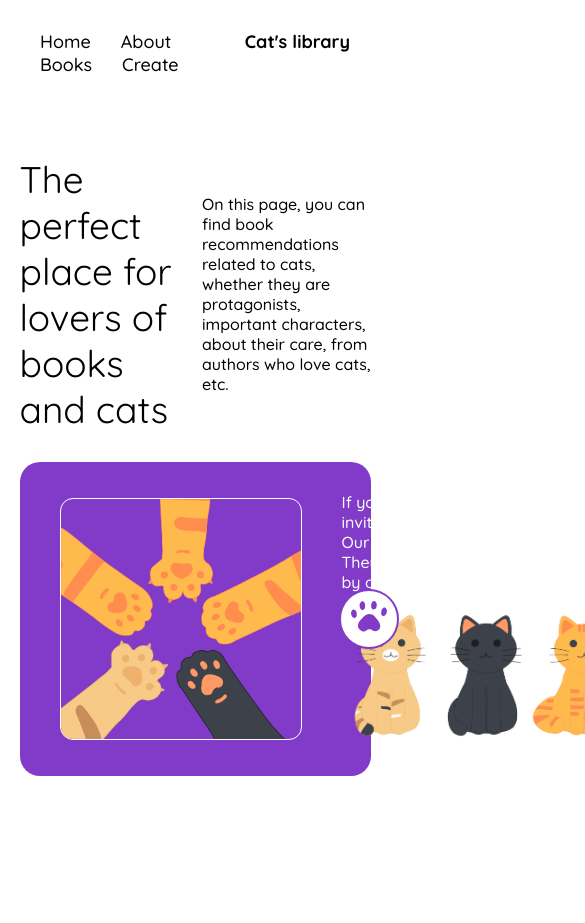
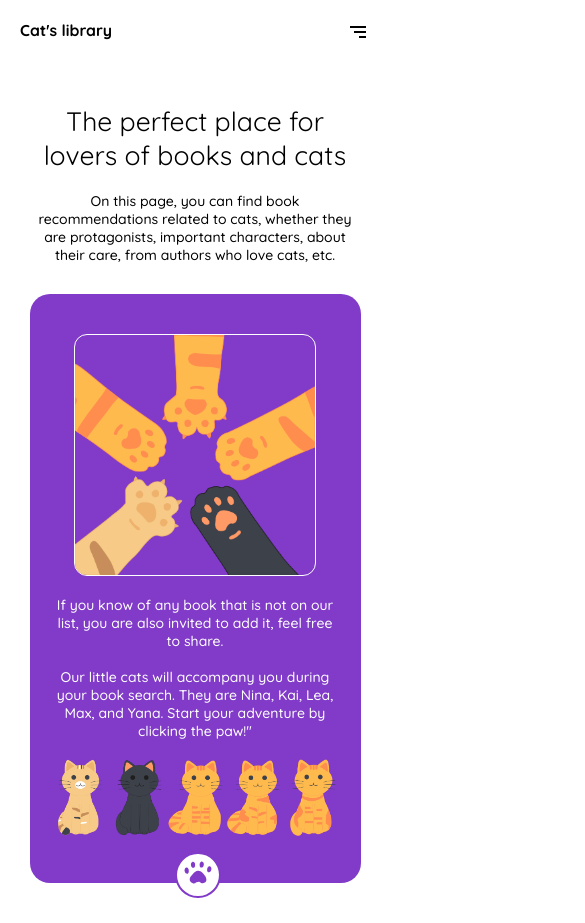
Before and after one commit to FatimaGR/Cat-s-library, a React (Vite) app: page /about in a window 390 px wide. Shown: the top 923 px of the page, 585 px wide, since content can reach past the window. Before the commit the page ends 844 px from the top, so only its background shows below. Built offline with nearby package versions, Linux system fonts and the light colour scheme.

Commit message:
Added navbar, home and about responsive styles

```diff
--- a/src/components/Navbar.jsx
+++ b/src/components/Navbar.jsx
@@ -1,15 +1,30 @@
-import { Link } from "react-router-dom";
+import { Link } from "react-router-dom"
+import icon from "../assets/bx-menu-alt-right.svg"
 import "../styles/Navbar.css"
+import { useState } from "react"
 
 function Navbar(){
+  const [menuToggle, setMenuToggle] = useState(false)
+
+  function handleMenuToggle(){
+    setMenuToggle(!menuToggle)
+  }
+
   return(
     <nav className="third-container">
-      <ul>
+      <ul className="big-menu">
         <li><Link to="/">Home</Link></li>
         <li><Link to="/about">About</Link></li>
       </ul>
       <p className="logo">Cat's library</p>
-      <ul>
+      <ul className="big-menu">
+        <li><Link to="/books">Books</Link></li>
+        <li><Link to="/create">Create</Link></li>
+      </ul>
+      <img src={icon} alt="menu" className="menu" onClick={handleMenuToggle}/>
+      <ul className={menuToggle ? "small-menu" : "none"}>
+        <li><Link to="/">Home</Link></li>
+        <li><Link to="/about">About</Link></li>
         <li><Link to="/books">Books</Link></li>
         <li><Link to="/create">Create</Link></li>
       </ul>
--- a/src/index.css
+++ b/src/index.css
@@ -11,7 +11,7 @@ body{
 }
 /* titles */
 h1{
-  font-size: 37px;
+  font-size: 2.313em;
   font-weight: 400;
 }
 label{
@@ -61,3 +61,12 @@ button{
 .width-100{
   width: 100%;
 }
+/* responsive */
+@media(max-width: 400px){
+  body{
+    font-size: 14px;
+  }
+  h1{
+    font-size: 1.9em;
+  }
+}
--- a/src/pages/About.jsx
+++ b/src/pages/About.jsx
@@ -18,7 +18,7 @@ function About(){
         <div className="information">
           <img src={paws} alt="paws" className="paws"/>
           <div className="cats-presentation">
-            <p>If you know of any book that is not on our list, you are also invited to add it, feel free to share. <br />
+            <p>If you know of any book that is not on our list, you are also invited to add it, feel free to share. <br /><br />
 Our little cats will accompany you during your book search. They are Nina, Kai, Lea, Max, and Yana. Start your adventure by clicking the paw!"</p>
             <ul>
               <li><img src={nina} alt="nina"/></li>
--- a/src/styles/About.css
+++ b/src/styles/About.css
@@ -4,6 +4,7 @@
   padding: 50px;
   width: 980px;
   max-width: 90%;
+  box-sizing: border-box;
 }
 .about .third-container h1,
 .about .third-container p{
@@ -11,6 +12,7 @@
 }
 .about .third-container{
   align-items: center;
+  box-sizing: border-box;
 }
 .about .information{
   display: flex;
@@ -27,7 +29,7 @@
 }
 .about .paws{
   height: fit-content;
-  width: 240px;
+  max-width: 240px;
   border: 1px solid #fff;
   border-radius: 13px;
 }
@@ -37,6 +39,7 @@
   height: 100%;
   justify-content: space-around;
   gap: 15px;
+  box-sizing: border-box;
 }
 .about .cats-presentation ul{
   display: flex;
@@ -44,7 +47,7 @@
   width: 100%;
 }
 .about .cats-presentation ul img{
-  height: 135px;
+  width: 100%;
 }
 .paw-button{
   position: absolute;
@@ -58,3 +61,54 @@
   width: 40px;
   height: fit-content;
 }
+@media(max-width: 750px){
+  .about {
+    padding: 40px 10px;
+  }
+  .about .third-container,
+  .about .information{
+    flex-direction: column;
+  }
+  .about .information{
+    padding-top: 60px;
+    margin-top: 200px;
+  }
+  .about .third-container{
+    gap: 20px;
+    text-align: center;
+  }
+  .about .third-container h1,
+  .about .third-container p{
+    max-width: 100%;
+  }
+  .paw-button{
+    right: 45%;
+    bottom: -30px;
+  }
+  .about .paws{
+    position: absolute;
+    top: -200px;
+    background-color: #813BC8;
+    width: 55%;
+  }
+}
+@media(max-width: 490px){
+  .about .information{
+    padding: 40px 20px;
+    gap: 20px;
+    margin: 0;
+    text-align: center;
+  }
+  .about .paws{
+    position: static;
+    width: 100%;
+  }
+  .paw-button{
+    padding: 6px;
+    bottom: -15px;
+    right: 42%;
+  }
+  .paw-button img{
+    width: 30px;
+  }
+}
--- a/src/styles/Form.css
+++ b/src/styles/Form.css
@@ -62,6 +62,7 @@
 .text-area{
   min-height: 200px;
 }
+.text-area,
 .text-area::placeholder{
   font-family: "Quicksand", sans-serif;
 }
--- a/src/styles/Home.css
+++ b/src/styles/Home.css
@@ -5,13 +5,25 @@
   text-align: center;
 }
 .home .title{
-  font-size: 74px;
+  font-size: 4.625em;
   color: #813BC8;
 }
 .home .quote{
-  font-size: 22px;
+  font-size: 1.375em;
 }
 .home img{
   width: 450px;
   max-width: 90%;
 }
+@media(max-width: 460px){
+  .home .title{
+    font-size: 3.625em;
+    line-height: 1;
+  }
+  .home .quote{
+    font-size: 1.143em;
+  }
+  .home img{
+    margin-top: 10px;
+  }
+}
--- a/src/styles/Navbar.css
+++ b/src/styles/Navbar.css
@@ -1,8 +1,8 @@
 nav{
-  font-size: 18px;
+  font-size: 1.125em;
   padding: 30px 40px;
 }
-nav ul{
+nav .big-menu{
   display: flex;
   gap: 30px;
   padding: 0;
@@ -10,3 +10,32 @@ nav ul{
 nav .logo{
   font-weight: 700;
 }
+nav .small-menu{
+  position: absolute;
+  margin-top: 40px;
+  border-top: solid 2px #813BC8;
+  background-color: #ffffffcc;
+  flex-direction: column;
+  align-items: center;
+  gap: 10px;
+  right: 6%;
+  width: 88%;
+  padding: 10px;
+  box-sizing: border-box;
+}
+nav .menu,
+nav .small-menu{
+  display: none;
+}
+@media(max-width: 490px){
+  nav{
+    padding: 20px;
+  }
+  nav .menu,
+  nav .small-menu{
+    display: flex;
+  }
+  nav .big-menu{
+    display: none;
+  }
+}
```
Also changed, not shown: src/assets/bx-menu-alt-right.svg (added).
